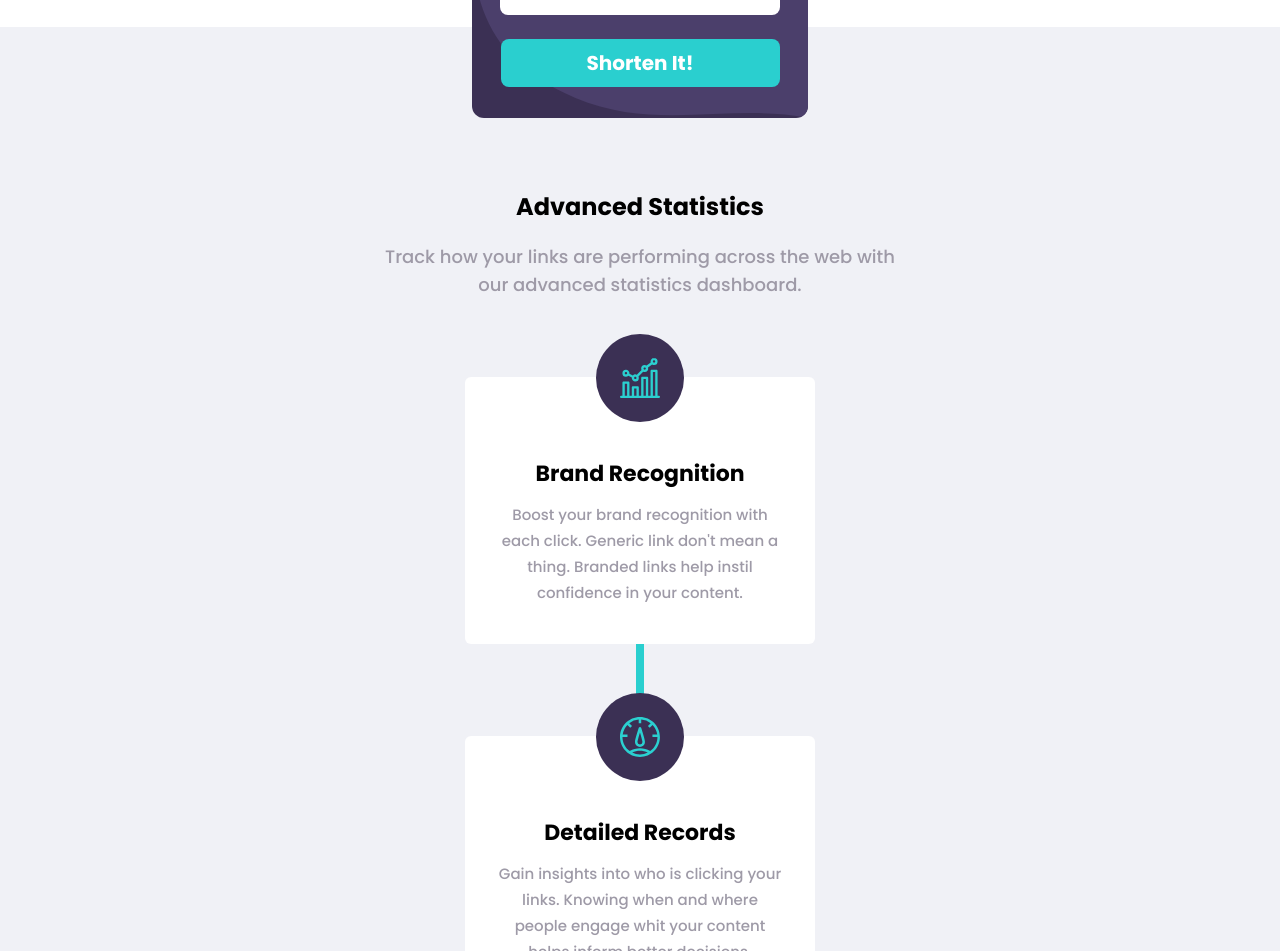
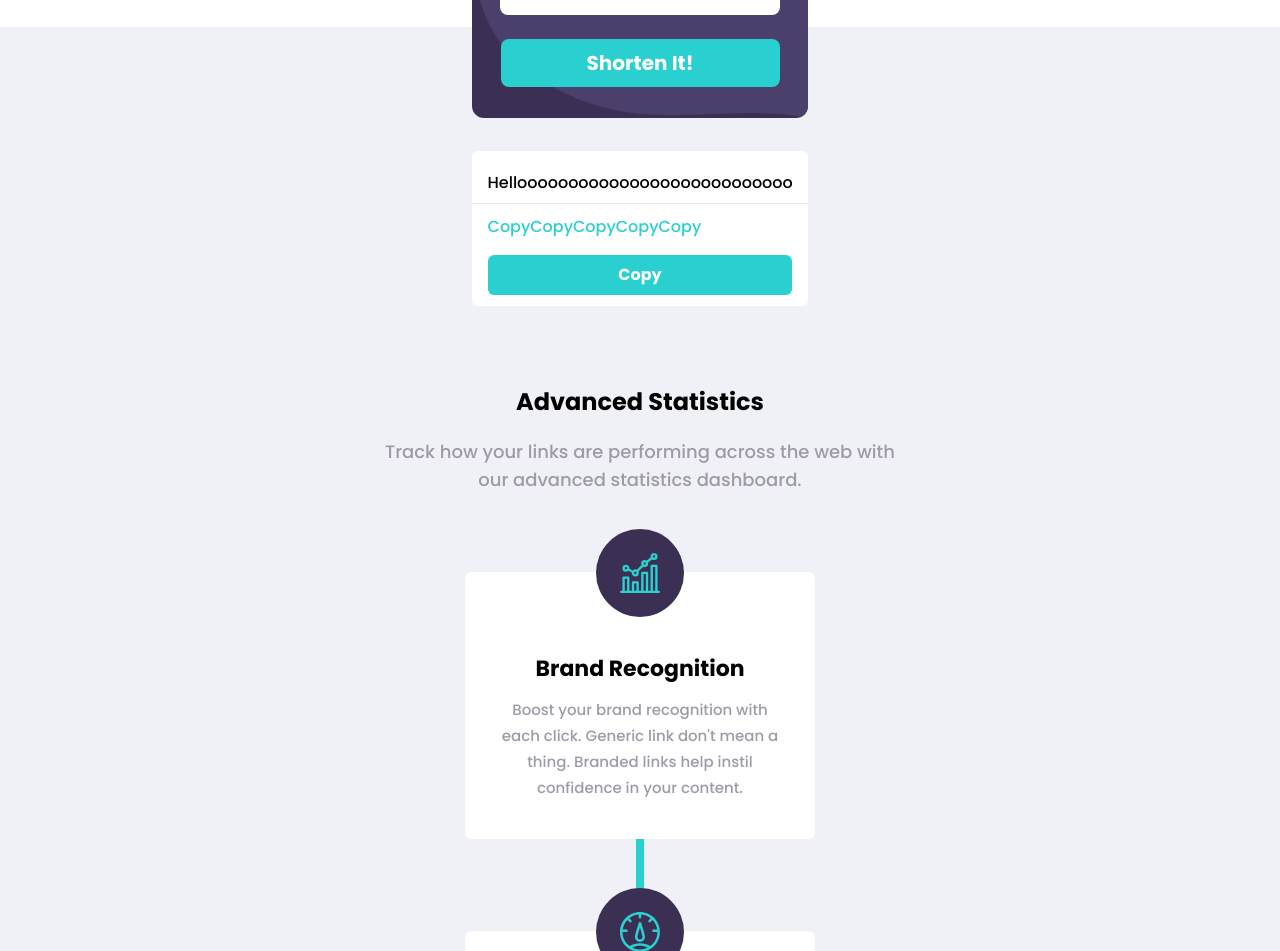
Before and after one commit to GitHubOshin/Shortly, a React (Create React App) app: page / in a window 1280 px wide. Shown: the part 1076-2027 px from the top of the page. Built offline with nearby package versions, Linux system fonts and the light colour scheme.

Commit message:
Update SecondPage.js

```diff
--- a/src/pages/SecondPage.js
+++ b/src/pages/SecondPage.js
@@ -5,6 +5,22 @@ function SecondPage() {
   return (
     <section className="relative bg-[#F0F1F6] flex flex-col items-center px-6 pt-[84px]">
       <Input />
+      {
+        <div className="mt-10 bg-white mobile:w-[336.98px] desktop:w-[1110px] mobile:h-[155px] desktop:h-[72px] rounded-md flex mobile:flex-col desktop:flex-row mobile:items-start desktop:px-8 desktop:items-center mobile:justify-center desktop:justify-between">
+          <h1 className=" h-10 mobile:px-4 desktop:px-0 flex items-center">
+            Hellooooooooooooooooooooooooooo
+          </h1>
+          <hr className="h-1 w-full desktop:hidden" />
+          <div className="flex mobile:px-4 desktop:px-0 w-full desktop:w-fit mobile:flex-col desktop:flex-row mobile:gap-2 desktop:gap-[25px]">
+            <a href="/" className="text-cyan h-10 flex items-center">
+              CopyCopyCopyCopyCopy
+            </a>
+            <button className="bg-cyan hover:bg-[#A7E2E3] mobile:w-full desktop:w-[103px] h-10 text-white font-bold rounded-md">
+              Copy
+            </button>
+          </div>
+        </div>
+      }
       <div className="text-center min-w-[289px] max-w-[515px] mobile:mb-[47px] desktop:mb-[57px] mt-20">
         <h1 className="font-bold mobile:text-2xl desktop:text-4xl mb-5">
           Advanced Statistics
```
